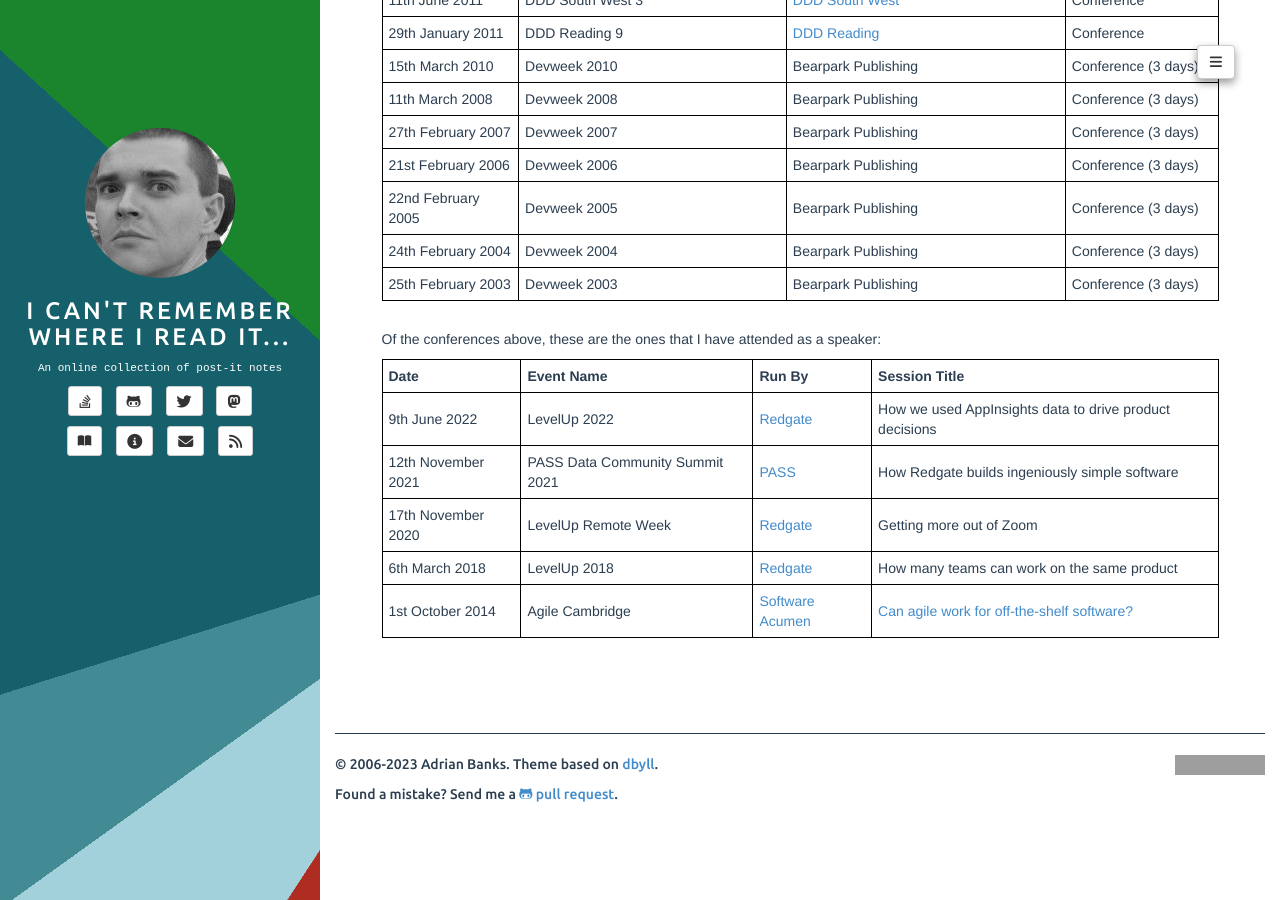
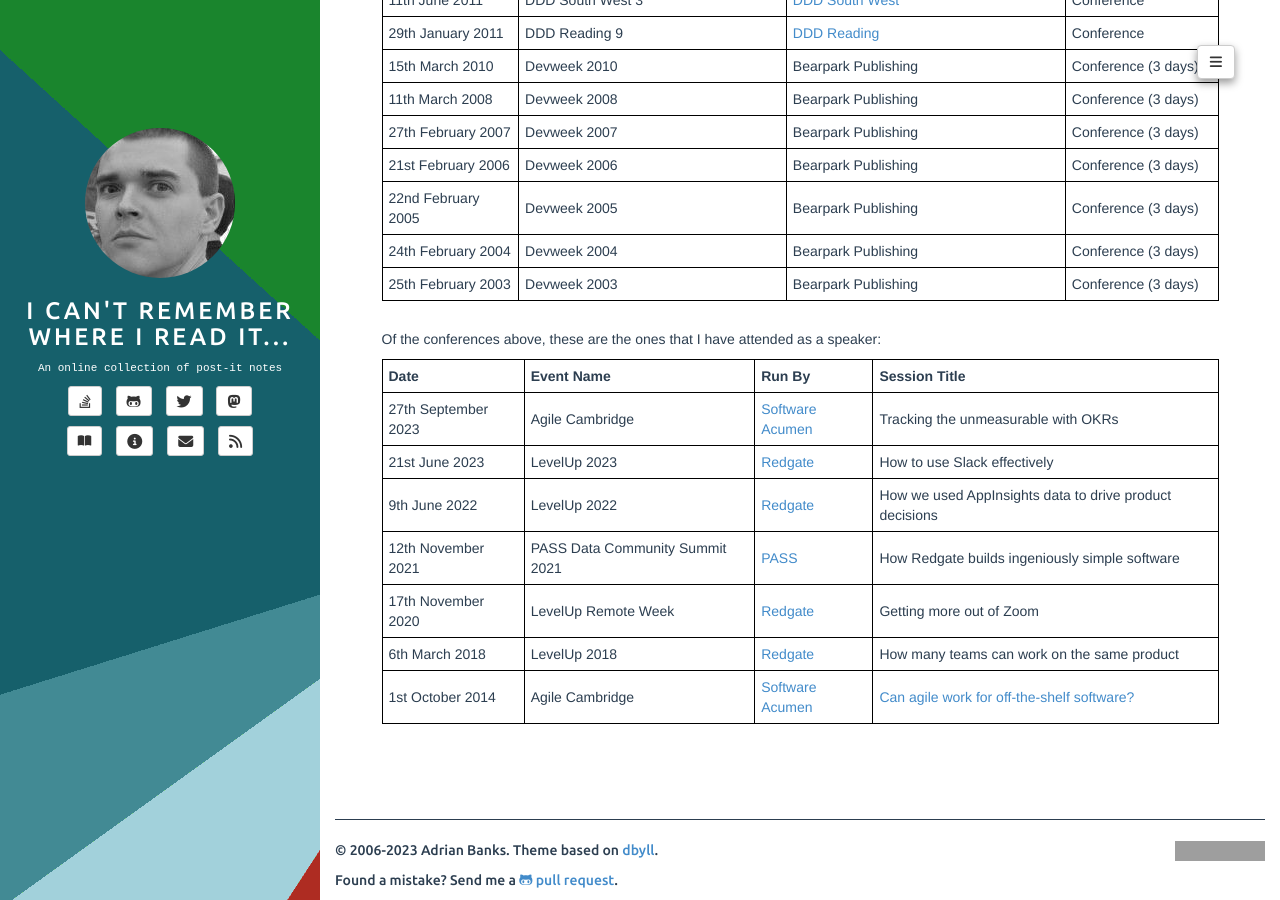
Before and after one commit to adrianbanks/adrianbanks.github.io, a Jekyll site: the page built from training.md, in a window 1280 px wide and 900 px high, scrolled down 3195 px. Built offline with Jekyll 4.4.1, drawn with Linux system fonts in a browser that asks for light colours; grey boxes are pictures that could not be loaded.

Commit message:
Add more speaking events

```diff
--- a/training.md
+++ b/training.md
@@ -98,6 +98,8 @@ Of the conferences above, these are the ones that I have attended as a speaker:
 
 | **Date**            | **Event Name**                   | **Run By**            | **Session Title**                                       |
 | ------------------- | -------------------------------- | --------------------- | ------------------------------------------------------- |
+| 27th September 2023 | Agile Cambridge                  | [Software Acumen][10] | Tracking the unmeasurable with OKRs                     |
+| 21st June 2023      | LevelUp 2023                     | [Redgate][22]         | How to use Slack effectively                            |
 | 9th June 2022       | LevelUp 2022                     | [Redgate][22]         | How we used AppInsights data to drive product decisions |
 | 12th November 2021  | PASS Data Community Summit 2021  | [PASS][32]            | How Redgate builds ingeniously simple software          |
 | 17th November 2020  | LevelUp Remote Week              | [Redgate][22]         | Getting more out of Zoom                                |
```
